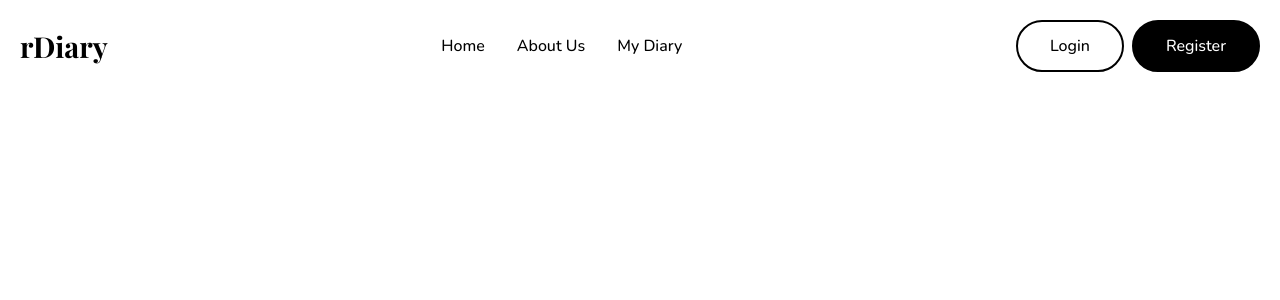
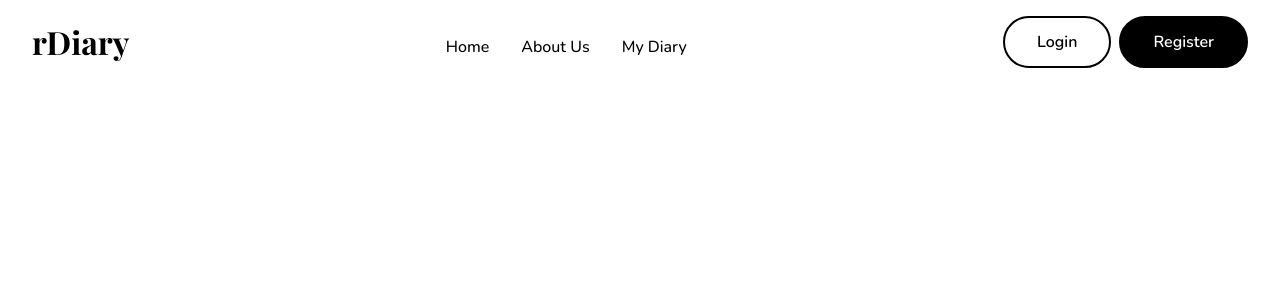
Before and after one commit to rckash/rDiary, a React (Vite) app: page / in a window 1280 px wide. Shown: the top 300 px of the page. Built offline with nearby package versions, Linux system fonts and the light colour scheme; a web font is replaced by a local one.

Commit message:
Add minor changes to NavBar

```diff
--- a/src/components/NavBar/NavBar.css
+++ b/src/components/NavBar/NavBar.css
@@ -7,7 +7,7 @@
 
 .desktop-nav-container {
     background-color: var(--background-main);
-    margin: 1.25rem;
+    margin: 1rem 2rem;
     display: flex;
     gap: 2rem;
     align-items: center;
@@ -27,8 +27,14 @@
 
 .logo {
     font-family: "Playfair Display", serif;
-    font-size: 1.8rem;
+    font-size: 2rem;
     font-weight: 700;
+}
+
+div.main-links {
+    display: flex;
+    align-items: end;
+    height: 2rem;
 }
 
 div.login-register-div {
@@ -40,7 +46,7 @@ div.login-register-div {
     padding: 0.8rem 2rem;
     border-radius: 32px;
     font-family: "Nunito", sans-serif;
-    font-weight: 500;
+    font-weight: 600;
     border: 2px var(--text-main) solid;
     font-size: 1rem;
 }
--- a/src/components/NavBar/Navbar.tsx
+++ b/src/components/NavBar/Navbar.tsx
@@ -11,7 +11,7 @@ const NavBar = () => {
               rDiary
             </a>
           </div>
-          <div>
+          <div className="main-links">
             <a href="/#">Home</a>
             <a href="/#">About Us</a>
             <a href="/#">My Diary</a>
```
